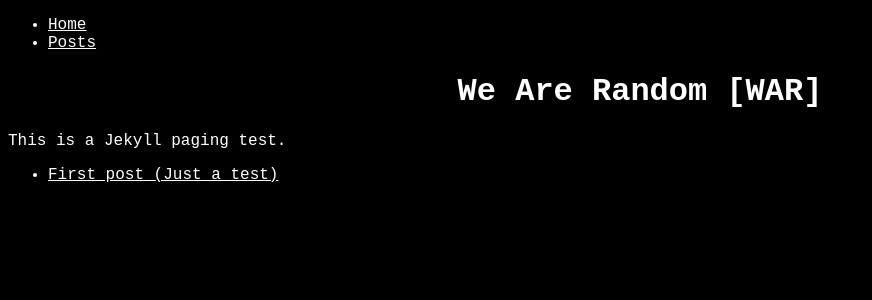
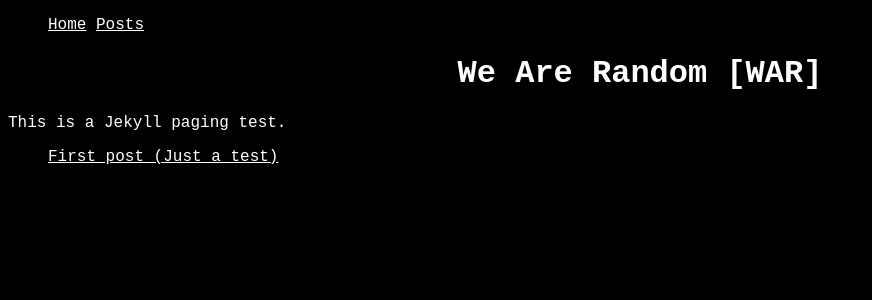
Before and after one commit to wearerandom/wearerandom.github.io, a Jekyll site: the page built from index.html, in a window 1280 px wide. Shown: the top 300 px of the page, without its empty margins (0-872 px from the left). Built offline with Jekyll 4.4.1, drawn with Linux system fonts in a browser that asks for light colours.

Commit message:
Update _styles.scss

```diff
--- a/_sass/_styles.scss
+++ b/_sass/_styles.scss
@@ -8,7 +8,7 @@
 h1 {
     text-align: center;
 }
-head {
+body {
     ul {
         li {
             list-style-type: none;
```
